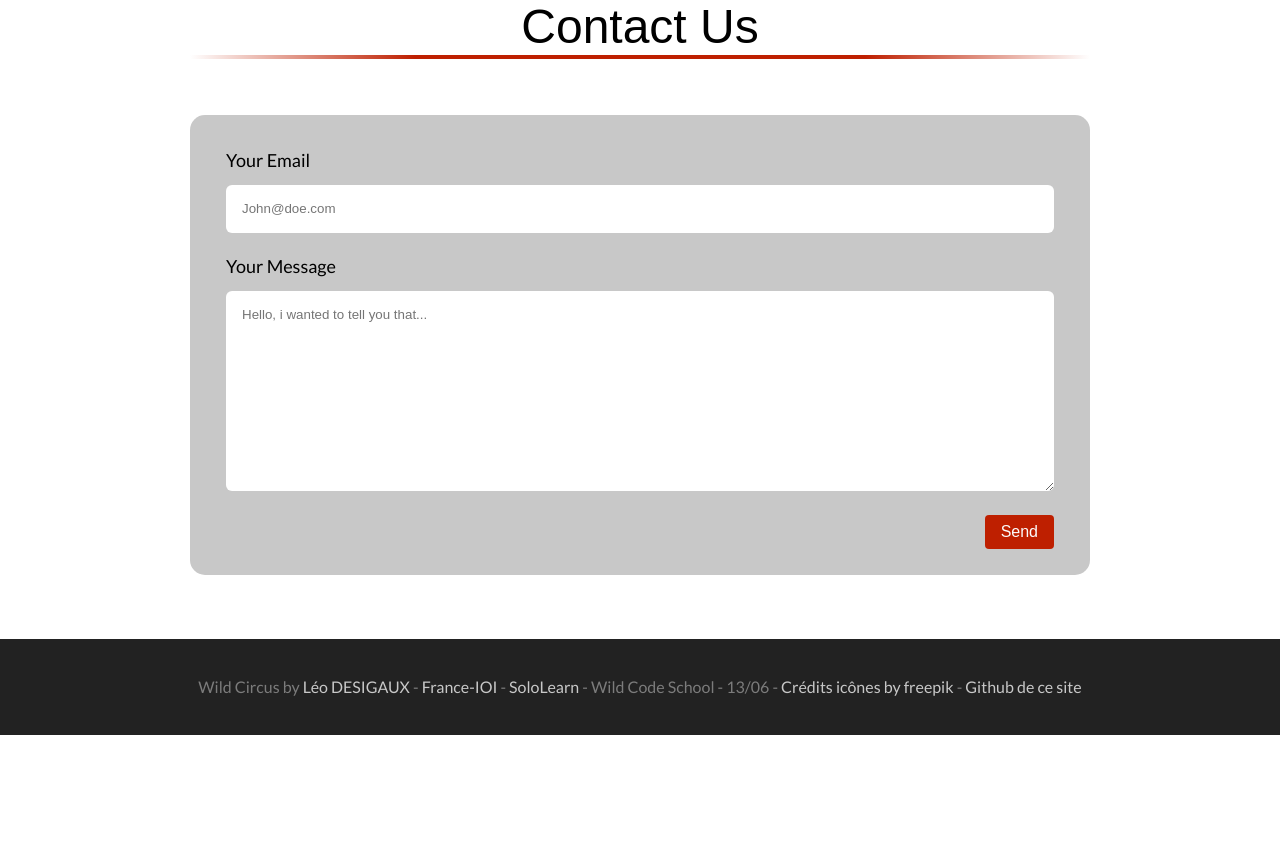
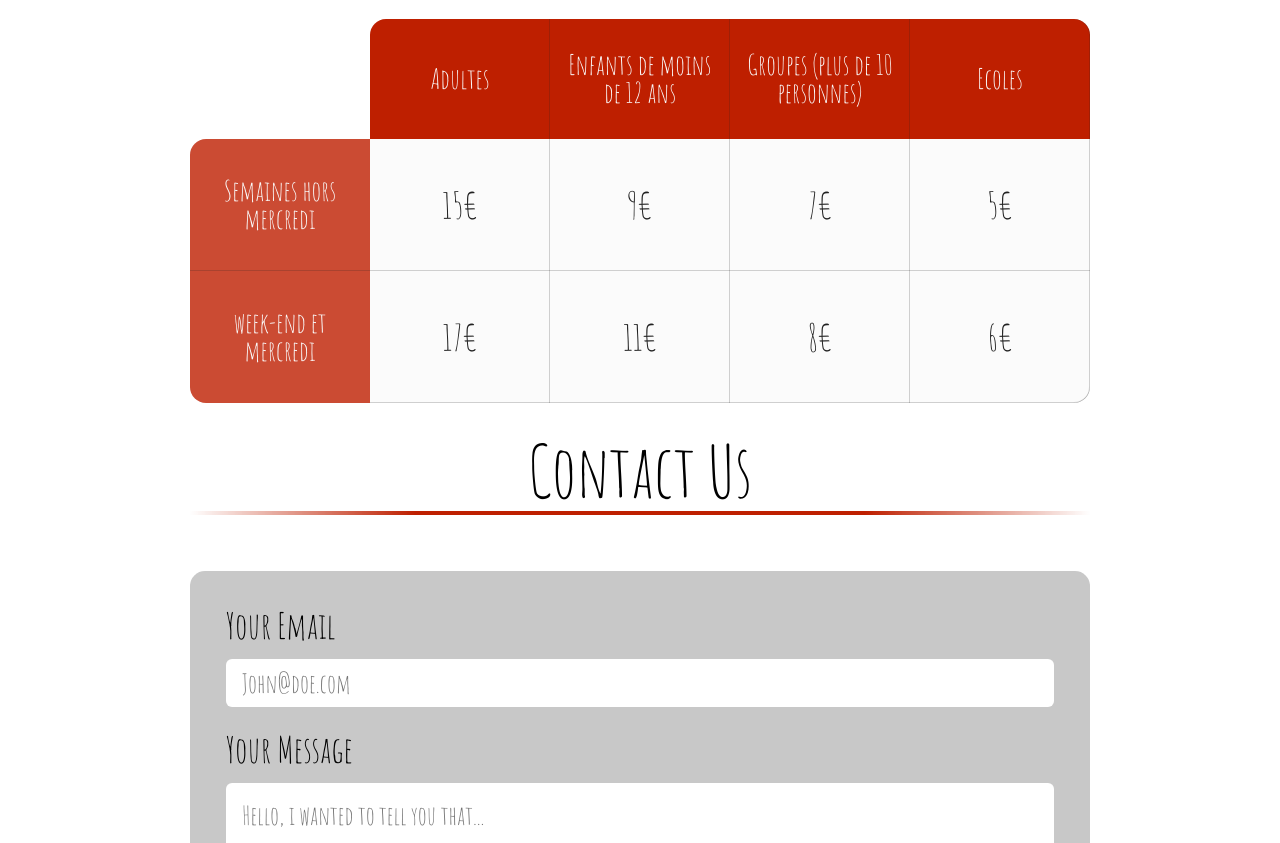
Before and after one commit to Leoche/WildSchoolChallenge, a website built with webpack: page src/index.html in a window 1280 px wide. Shown: the part 1957-2800 px from the top of the page. Before the commit the page ends 2692 px from the top, so only its background shows below. Built offline with nearby package versions, Linux system fonts and the light colour scheme; a web font is replaced by a local one.

Commit message:
Moving to "Amatic SC"

```diff
--- a/src/Menu.js
+++ b/src/Menu.js
@@ -68,7 +68,7 @@ class Menu {
 
   setActive () {
     this.resetActive()
-    const a = document.querySelector("a[href='#" + this.active + "']")
+    let a = document.querySelector("a[href='#" + this.active + "']")
     a.classList.add('active')
     this.moveable.style.left = a.getBoundingClientRect().left - this.menu.parentElement.getBoundingClientRect().left
     this.moveable.style.width = a.getBoundingClientRect().width
--- a/src/assets/scss/_layout.scss
+++ b/src/assets/scss/_layout.scss
@@ -7,7 +7,7 @@ section {
     & h2 {
         font-family: $heading-font;
         flex-grow: 2;
-        font-size: 48px;
+        font-size: 72px;
         margin: 32px 0 64px 0;
         position: relative;
         display: block;
@@ -47,6 +47,7 @@ footer {
 
     & p {
         display: block;
+        font-size: 28px;
         line-height: 28px;
 
         & a {
--- a/src/assets/scss/main.scss
+++ b/src/assets/scss/main.scss
@@ -1,4 +1,4 @@
-@import url("https://fonts.googleapis.com/css?family=Lato|Wellfleet:400,800");
+@import url("https://fonts.googleapis.com/css?family=Amatic+SC:400,800");
 
 @import "./_reset";
 
@@ -15,8 +15,8 @@ $black: #222;
 $shadow: 0 6px 15px 0 rgba(0, 0, 0, 0.5);
 
 // Fonts
-$heading-font: "Wellfleet", sans-serif;
-$body-font: "Lato", sans-serif;
+$heading-font: "Amatic SC", sans-serif;
+$body-font: "Amatic SC", sans-serif;
 
 // Sizes
 $desktop: 900px;
@@ -30,7 +30,8 @@ body {
 }
 
 section#aboutus p {
-    font-size: 26px;
+    font-size: 36px;
+    line-height: 36px;
 }
 
 @import "./_layout";
--- a/src/assets/scss/sections/_contact.scss
+++ b/src/assets/scss/sections/_contact.scss
@@ -11,16 +11,21 @@ section#contact {
             margin-bottom: 24px;
             width: 100%;
 
+            &:last-child {
+                margin-bottom: 0;
+            }
+
             & label {
                 display: block;
                 margin-bottom: 16px;
-                font-size: 18px;
+                font-size: 36px;
             }
 
             & .input {
                 width: 100%;
                 height: 48px;
-                font-family: sans-serif;
+                font-family: $heading-font;
+                font-size: 26px;
                 border: none;
                 border-radius: 6px;
                 padding: 16px 16px;
@@ -40,7 +45,8 @@ section#contact {
                 background: $brand;
                 color: $white;
                 border: none;
-                font-size: 16px;
+                font-size: 36px;
+                font-family: $heading-font;
                 border-radius: 4px;
                 cursor: pointer;
                 transition: background .2s;
@@ -62,6 +68,7 @@ section#contact {
             &:after {
                 content: "";
                 display: table;
+                clear: both;
             }
         }
     }
--- a/src/assets/scss/sections/_hero.scss
+++ b/src/assets/scss/sections/_hero.scss
@@ -62,6 +62,7 @@ header {
                     display: flex;
                     height: 100%;
                     padding: 0 16px;
+                    font-size: 30px;
                     margin: 0 8px;
                     text-decoration: none;
                     color: rgba($white, 0.6);
@@ -84,7 +85,7 @@ header {
 
     &.sticky {
         & h1 {
-            font-size: 26px;
+            font-size: 36px;
             position: fixed;
             z-index: 2;
             top: 0;
--- a/src/assets/scss/sections/_performances.scss
+++ b/src/assets/scss/sections/_performances.scss
@@ -38,12 +38,12 @@ section#performances {
             & h3 {
                 display: block;
                 text-align: center;
-                font-size: 36px;
+                font-size: 64px;
             }
 
             & p {
-                font-size: 18px;
-                line-height: 18px;
+                font-size: 36px;
+                line-height: 36px;
                 padding: 16px;
                 color: rgba($white, 0.6);
             }
--- a/src/assets/scss/sections/_prices.scss
+++ b/src/assets/scss/sections/_prices.scss
@@ -39,7 +39,7 @@ section#prices {
 
         & th, td {
             vertical-align: middle;
-            font-size: 24px;
+            font-size: 36px;
             text-align: center;
             width: 20%;
             height: 33%;
@@ -47,7 +47,7 @@ section#prices {
 
         th {
             background: rgba($brand, 0.8);
-            font-size: 18px;
+            font-size: 28px;
             padding: 32px 16px;
         }
 
```
